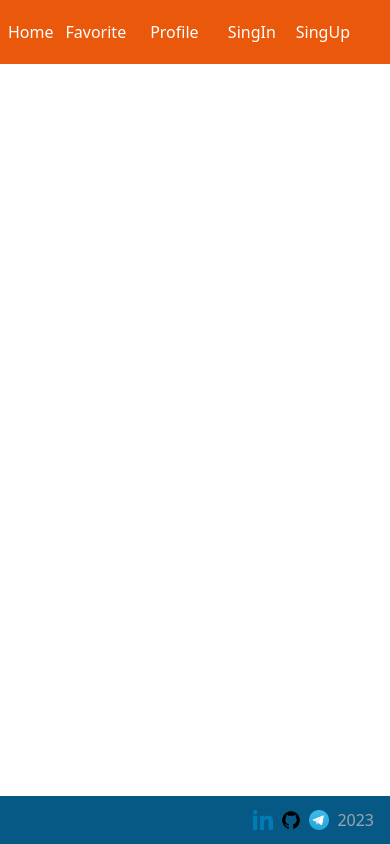
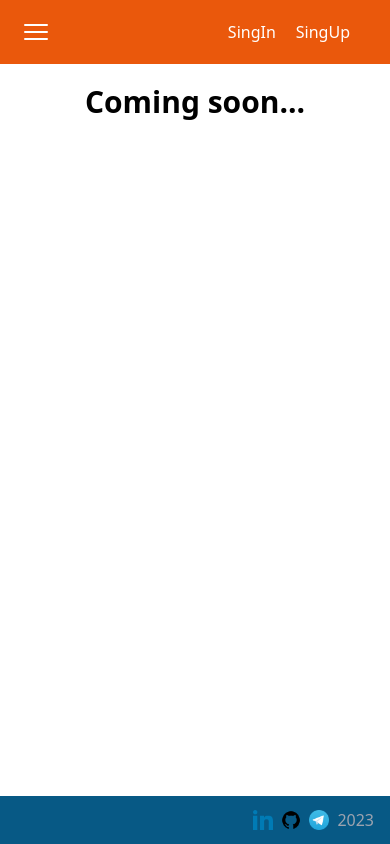
Before and after one commit to Shmyhelskiy/recipe-app, a Next.js app: page /createNewRecipe in a window 390 px wide. Built offline with nearby package versions, Linux system fonts and the light colour scheme.

Commit message:
create mobile nav

```diff
--- a/src/app/Favorite/page.tsx
+++ b/src/app/Favorite/page.tsx
@@ -12,15 +12,17 @@ const Favorite = () => {
     return (
         <main>
             {!isAuthUser ?
-            <div className="h-full flex justify-center items-center text-base sm:text-3xl">
+            <section className="h-full flex justify-center items-center text-base sm:text-3xl">
                 <h1 className="font-bold  text-black/75 mt-[20%]">Sorry, you are not authorized
                 <Link
                 href='/SignIn'
                 className="text-sky-500/50 hover:text-sky-500"> sign in...</Link>
                 </h1>
-            </div>
+            </section>
         :
-        <div className="flex w-full p-5 gap-2 flex-col sm:flex-row">
+        <section className="flex flex-col">
+            <h1 className="font-bold ml-5 mt-4 text-2xl">Favorite:</h1>
+            <div className="flex w-full p-5 gap-2 flex-col sm:flex-row">
             {
                 isAuthUser?.favorite?.length === 0 ?
                 <Link href='/'  className="font-bold text-2xl text-center w-full text-black/70 hover:text-black">If you don't have a favorite recipe, add one...</Link>
@@ -29,8 +31,23 @@ const Favorite = () => {
             {isAuthUser?.favorite && isAuthUser.favorite.map((item) =>{
                 return <RecipeData key={item.id} data={item} isAuthUser={isAuthUser}/>
             })}
-        </div>
+            </div>
+        </section>
         }
+        {
+            !isAuthUser ?
+                null
+            :
+            <section className="flex flex-col">
+                <h1 className="font-bold ml-5 mt-4 text-2xl">Your own recipes:</h1>
+                <div className="flex w-full p-5 gap-2 flex-col sm:flex-row"></div>
+                <Link href='/createNewRecipe'
+                className="ml-5 w-48 border-2 rounded-lg p-1 hover:bg-blue-500 text-center">
+                    Create your new recipe
+                </Link>
+            </section>
+        }
+
         </main>
     );
 };
--- a/src/app/SignIn/page.tsx
+++ b/src/app/SignIn/page.tsx
@@ -13,14 +13,9 @@ const router = useRouter();
 const [email, setEmail] = useState('');
 const [password, setPassword] = useState('');
 
-const handleEmailChange = (e: React.ChangeEvent<HTMLInputElement>) => {
-    setEmail(e.target.value);
-};
+const handleEmailChange = (e: React.ChangeEvent<HTMLInputElement>) => setEmail(e.target.value);
 
-const handlePasswordChange = (e: React.ChangeEvent<HTMLInputElement>) => {
-    setPassword(e.target.value);
-};
-
+const handlePasswordChange = (e: React.ChangeEvent<HTMLInputElement>) => setPassword(e.target.value);
 
 const findUser = (email:string, pass:string) => {
     const User = Users.find(item => item.email === email);
@@ -41,7 +36,7 @@ const handleSignIn = (e: React.FormEvent<HTMLFormElement>) => {
 return (
     <div className="flex justify-center items-center h-full mt-[15%]">
         <form onSubmit={handleSignIn} className="p-6 bg-gray-100 rounded shadow-md">
-            <h2 className="text-xl mb-4">Sign In</h2>
+            <h1 className="text-xl mb-4">Sign In</h1>
             <div className="mb-4">
             <label className="block mb-2">
                 Email
--- a/src/app/SignUp/page.tsx
+++ b/src/app/SignUp/page.tsx
@@ -52,7 +52,7 @@ const handleSignUp = (e: React.FormEvent<HTMLFormElement>) => {
 return (
     <div className="flex justify-center items-center h-full mt-[15%]">
         <form onSubmit={handleSignUp} className="p-6 bg-gray-100 rounded shadow-md">
-            <h2 className="text-xl mb-4">Sign Up</h2>
+            <h1 className="text-xl mb-4">Sign Up</h1>
             <div className="mb-4">
                 <label className="block mb-2">
                     Name
--- a/src/app/components/Nav.tsx
+++ b/src/app/components/Nav.tsx
@@ -2,7 +2,7 @@
 
 import Link from "next/link";
 import Image from 'next/image'
-import { FC,  } from "react";
+import { FC, useEffect, useState,  } from "react";
 import { useAppDispatch, useAppSelector } from "../../../redux/hooks";
 import { findAuthUser } from "@/Functions";
 import { signOut } from "../../../redux/Slices/authSlice";
@@ -12,19 +12,37 @@ const Nav:FC = () => {
     const dispatch = useAppDispatch();
     const Users = useAppSelector(state => state.authorizationReducer)
     const isAuth = findAuthUser(Users);
+    const [isOpenMenu, setIsOpenMenu] = useState(false);
+    useEffect(() => {
+        let timeoutId: NodeJS.Timeout;
 
+        if (isOpenMenu) {
+            timeoutId = setTimeout(() => {
+                setIsOpenMenu(false);
+            }, 5000);
+        }
+
+        return () => {
+            clearTimeout(timeoutId);
+        };
+    }, [isOpenMenu]);
     return (
         <nav className="h-16 bg-orange-600 text-white flex items-center justify-between">
             <div className="flex items-center justify-start md:p-5 w-1/3 h-full">
-                <ul className="flex items-center justify-start h-12 pl-2 md:pl-5 md:text-xl text-base">
+                <span className="ml-5 md:hidden" onClick={() => {setIsOpenMenu(!isOpenMenu)}}>
+                    <svg xmlns="http://www.w3.org/2000/svg" fill="none" viewBox="0 0 24 24" stroke-width="1.5" stroke="currentColor" className={`w-8 h-8  ${isOpenMenu ? `stroke-blue-500` : null}`}>
+                    <path stroke-linecap="round" stroke-linejoin="round" d="M3.75 6.75h16.5M3.75 12h16.5m-16.5 5.25h16.5" />
+                    </svg>
+                </span>
+                <ul className={`md:flex md:items-center  md:z-auto md:static absolute bg-orange-600 w-full left-0 md:w-auto md:py-0 py-4 md:pl-0 pl-7 md:opacity-100 opacity-0  transition-all ease-in duration-500  ${!isOpenMenu ? `top-[-400px]`: `top-[60px] opacity-100 z-20`}`}>
                     <li className='md:mr-5'>
-                        <Link href='/' className="mr-3 hover:text-blue-500 cursor-pointer">Home</Link>
+                        <Link href='/' className="md:mr-3 hover:text-blue-500 cursor-pointer">HOME</Link>
                     </li>
                     <li>
-                        <Link href='/Favorite' className="mr-3 hover:text-blue-500 cursor-pointer">Favorite</Link>
+                        <Link href='/Favorite' className="md:mr-3 hover:text-blue-500 cursor-pointer">FAVORITE</Link>
                     </li>
                     <li>
-                    <Link href='/Profile' className="ml-3 hover:text-blue-500 cursor-pointer">Profile</Link>
+                    <Link href='/Profile' className="md:ml-3 hover:text-blue-500 cursor-pointer">PROFILE</Link>
                     </li>
                 </ul>
             </div>
--- /dev/null
+++ b/src/app/createNewRecipe/page.tsx
@@ -0,0 +1,16 @@
+"use client"
+import { useState } from "react";
+
+
+const createNewRecipe = () => {
+
+
+    return (
+        <div className="flex justify-center h-full mt-[5%]">
+            <h1 className="font-bold text-3xl">Coming soon...</h1>
+
+        </div>
+    );
+};
+
+export default createNewRecipe;
```
Also changed, not shown: public/recipe.webp (added).
